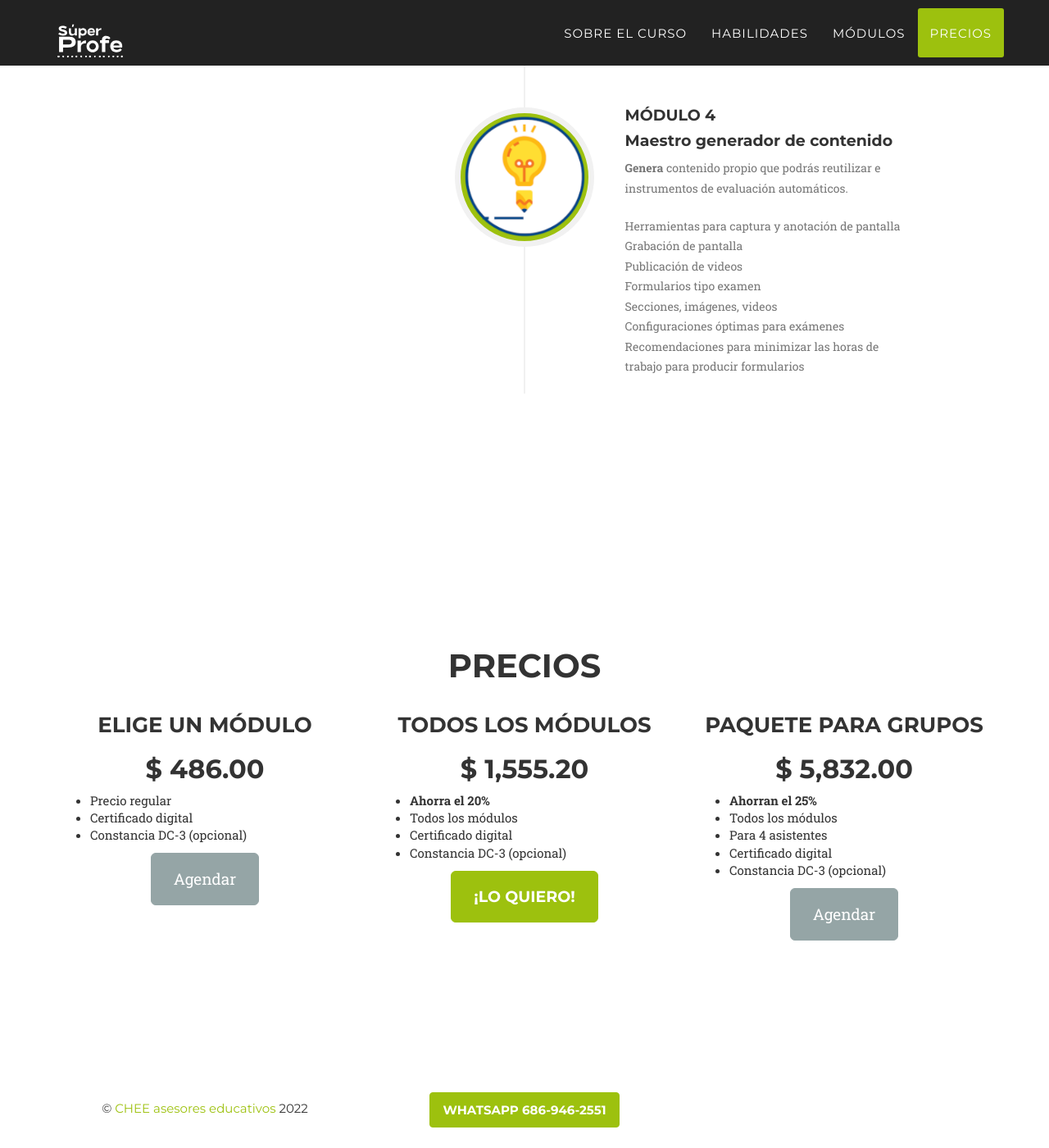
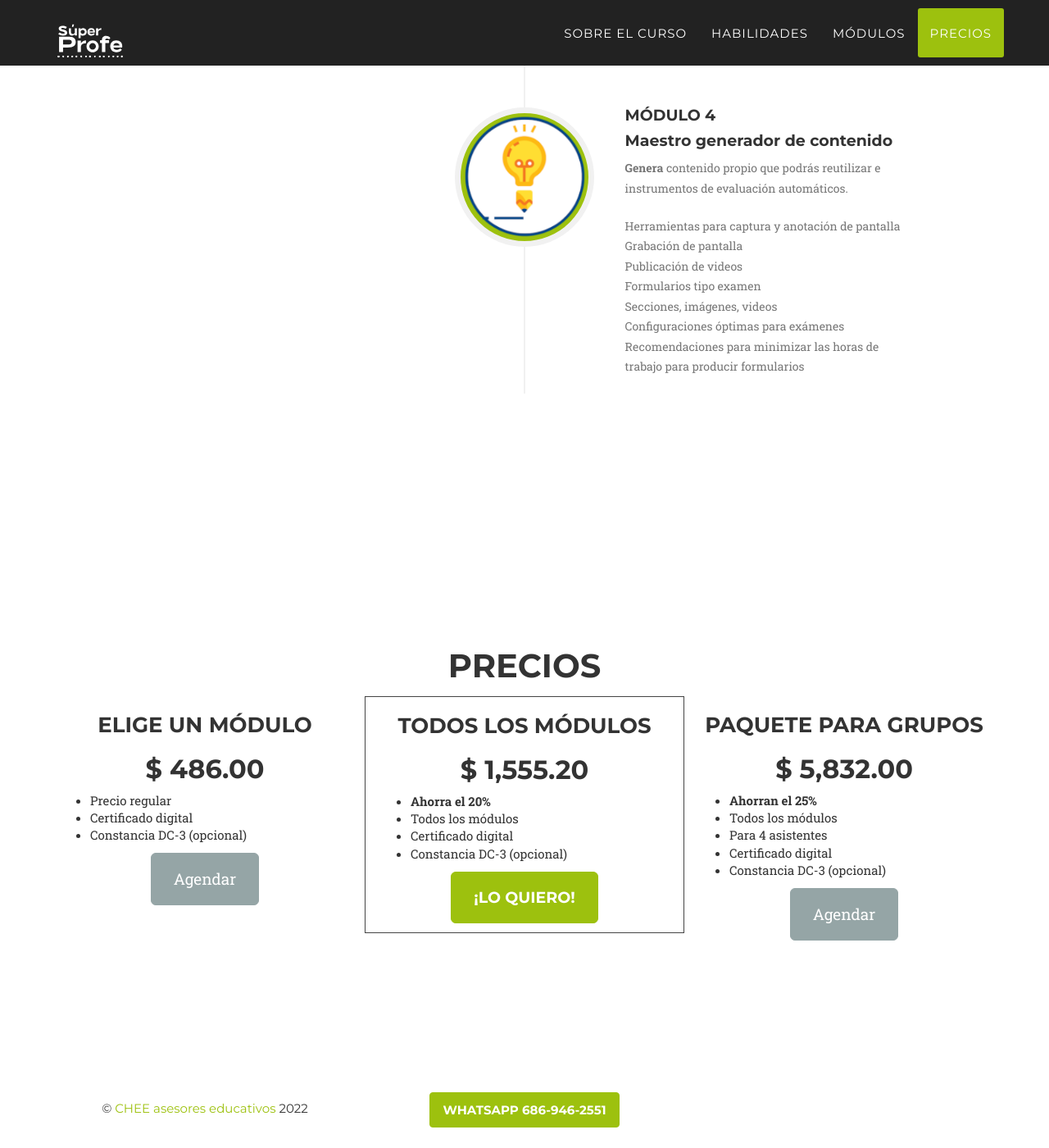
Before and after one commit to camachevaz/superProfe, a Jekyll site: the page built from index.html, in a window 1280 px wide and 1400 px high, scrolled down 4502 px. Shown: the whole window at 82% size. Built offline with Jekyll 4.4.1, drawn with Linux system fonts in a browser that asks for light colours; some web fonts are replaced.

Commit message:
Update agency.css

```diff
--- a/_includes/css/agency.css
+++ b/_includes/css/agency.css
@@ -866,4 +866,4 @@ body {
     webkit-tap-highlight-color: #{{ site.data.template.color.primary }};
 }
 
-table #popular{border: solid 1px #444;}
+#precios #popular{border: solid 1px #444;}
```
